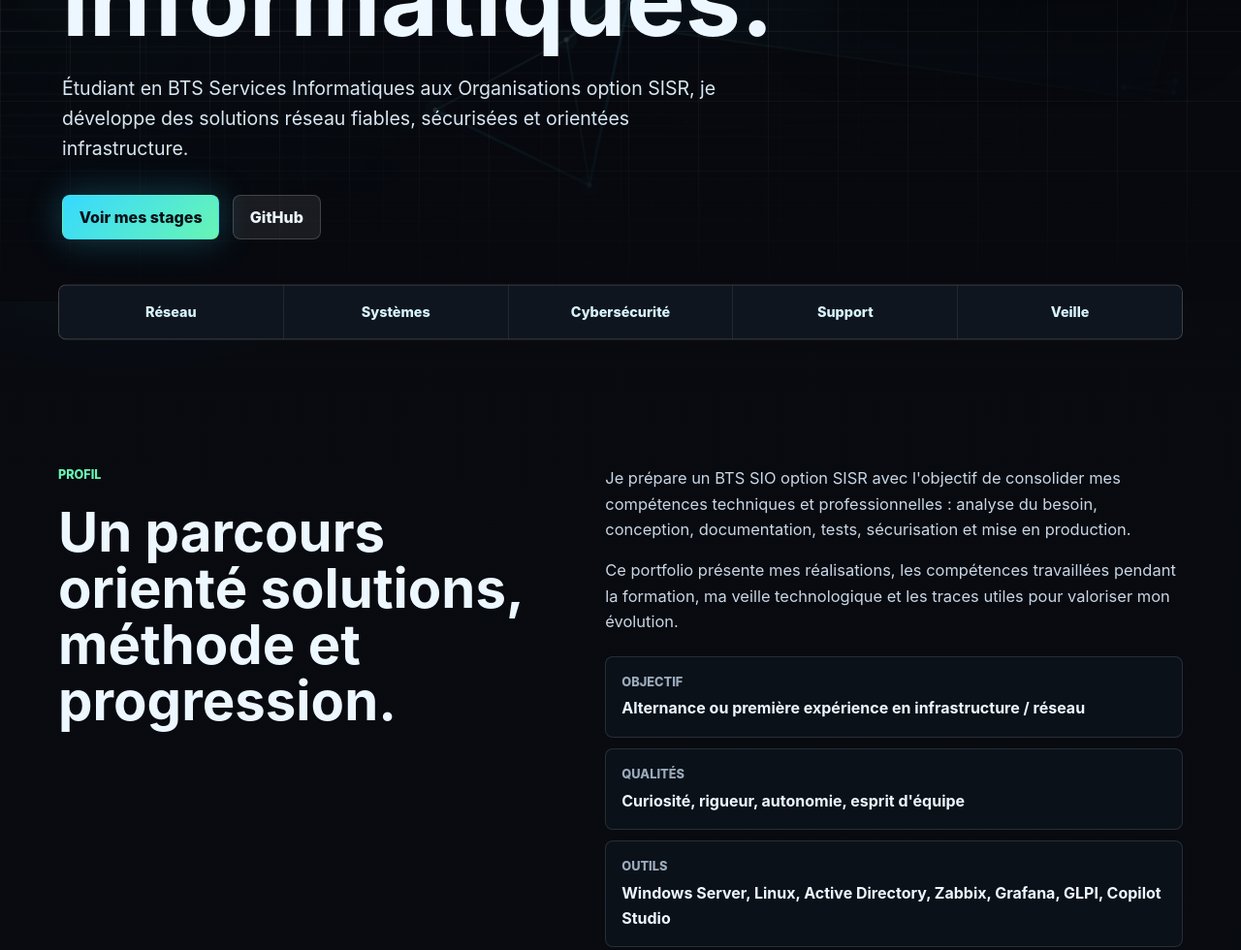
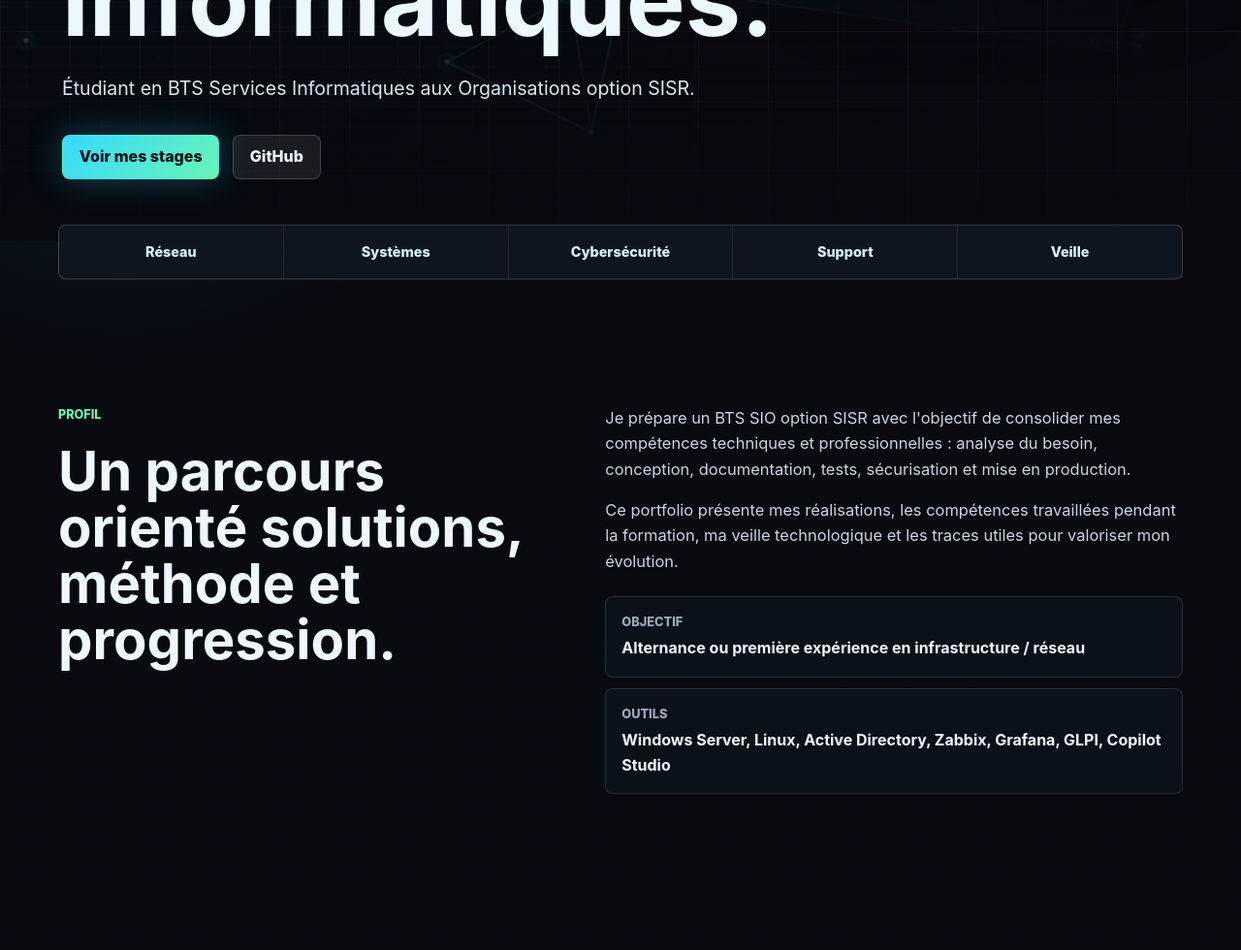
Before and after one commit to dsjulien7-arch/portfolio-bts-sio-sisr, a plain HTML site: page index.html in a window 1280 px wide. Shown: the part 761-1741 px from the top of the page at 97% size. Drawn offline with Linux system fonts and the light colour scheme.

Commit message:
Update index.html

```diff
--- a/index.html
+++ b/index.html
@@ -48,9 +48,7 @@
           <p class="eyebrow">Portfolio BTS SIO — Option SISR</p>
           <h1 id="hero-title">Julien DESJARDINS, futur professionnel des services informatiques.</h1>
           <p class="hero-copy">
-            Étudiant en BTS Services Informatiques aux Organisations option SISR, je développe des solutions
-            réseau fiables, sécurisées et orientées infrastructure.
-          </p>
+            Étudiant en BTS Services Informatiques aux Organisations option SISR.
           <div class="hero-actions">
             <a class="btn primary" href="#stages">Voir mes stages</a>
             <a class="btn secondary github-link" href="https://github.com/dsjulien7-arch" target="_blank" rel="noreferrer">
@@ -102,10 +100,6 @@
             <div>
               <span>Objectif</span>
               <strong>Alternance ou première expérience en infrastructure / réseau</strong>
-            </div>
-            <div>
-              <span>Qualités</span>
-              <strong>Curiosité, rigueur, autonomie, esprit d'équipe</strong>
             </div>
             <div>
               <span>Outils</span>
```
